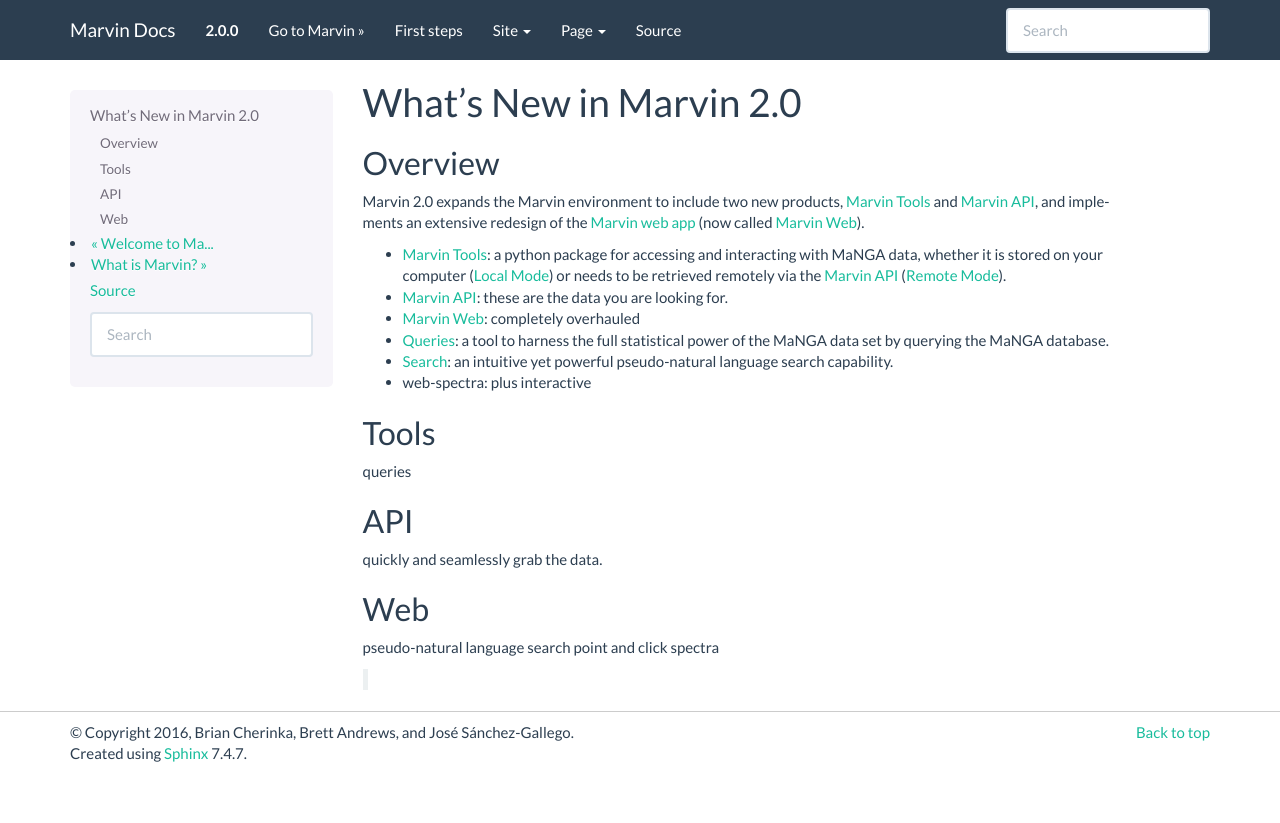
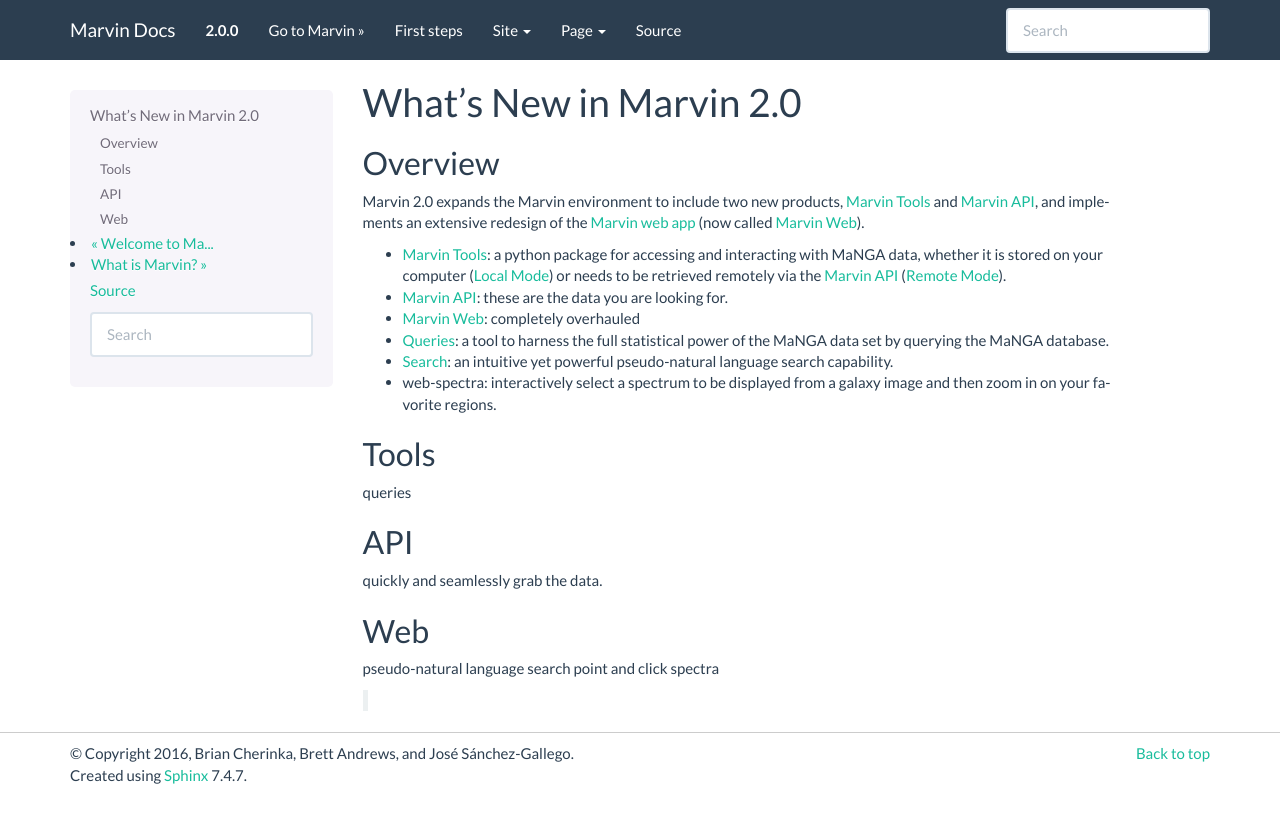
Before and after one commit to sdss/marvin, a Sphinx documentation site: the page built from docs/sphinx/whats-new.rst, in a window 1280 px wide. Shown: the top 823 px of the page. Built offline with Sphinx 7.4.7, drawn with Linux system fonts in a browser that asks for light colours; pages that are not in the unit, such as notebooks, are missing from menus.

Commit message:
add info about the new web spectra

```diff
--- a/docs/sphinx/whats-new.rst
+++ b/docs/sphinx/whats-new.rst
@@ -22,7 +22,8 @@
 * :ref:`web-search`: an intuitive yet powerful pseudo-natural language search
   capability.
 
-* :ref:`web-spectra`: plus interactive
+* :ref:`web-spectra`: interactively select a spectrum to be displayed from a
+  galaxy image and then zoom in on your favorite regions.
 
 Tools
 -----
```
